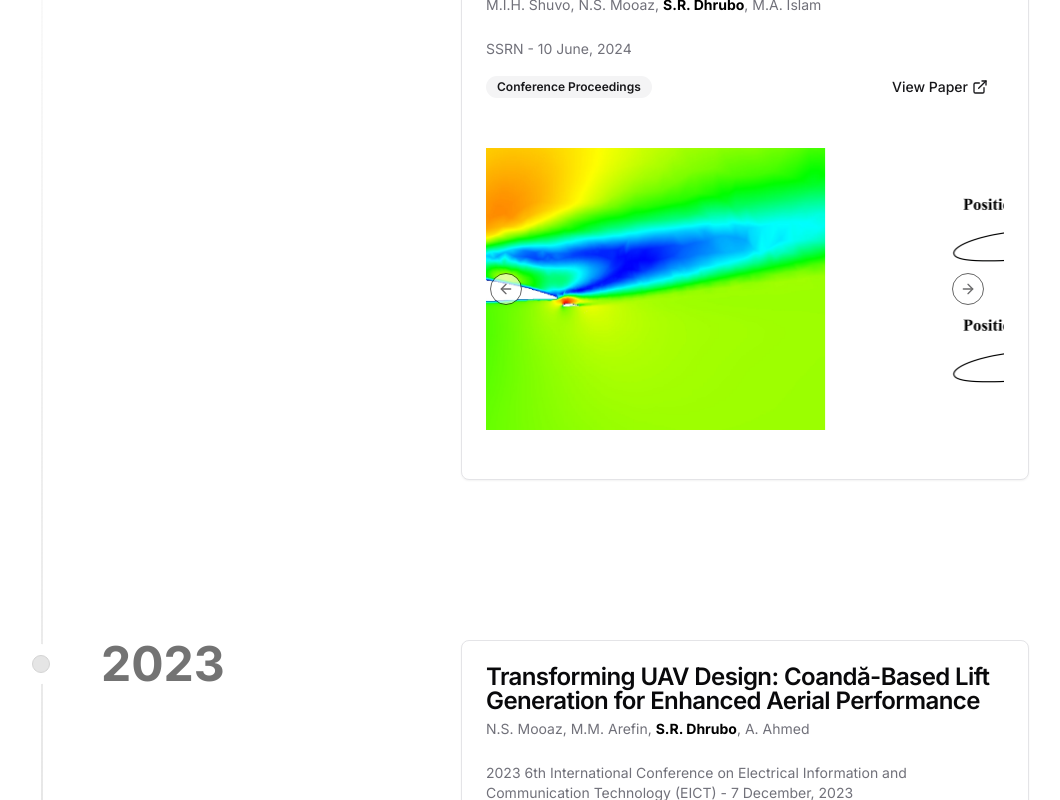
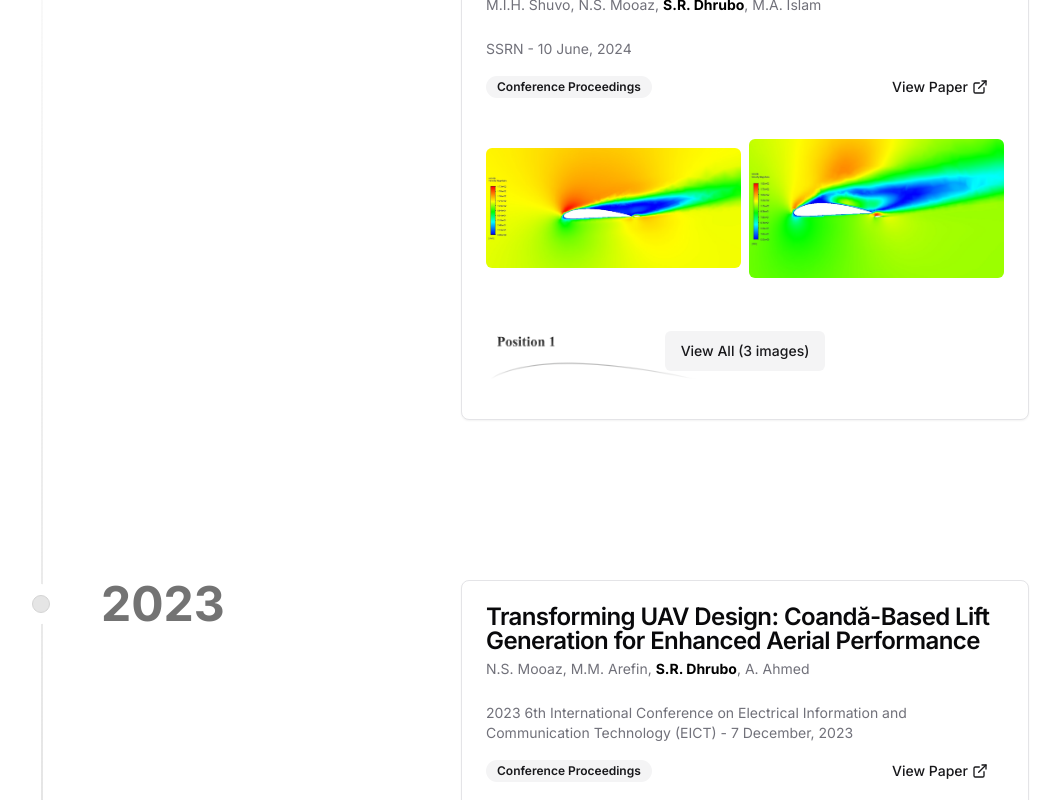
Before and after one commit to srdhrubo/srdhrubo, a Next.js app: page /publications in a window 1280 px wide. Shown: the part 540-1340 px from the top of the page, without its empty margins (107-1167 px from the left). Built offline with nearby package versions, Linux system fonts and the light colour scheme.

Commit message:
replaced image carousel with dialog content

```diff
--- a/src/app/(academic)/publications/publications.tsx
+++ b/src/app/(academic)/publications/publications.tsx
@@ -15,16 +15,10 @@ import dayjs from "dayjs";
 import { ExternalLink } from "lucide-react";
 import { paperInformation } from "@/lib/data";
 import { Paper } from "@/lib/type";
-import {
-  Carousel,
-  CarouselContent,
-  CarouselItem,
-  CarouselNext,
-  CarouselPrevious,
-} from "@/components/ui/carousel";
 import Image from "next/image";
 import React from "react";
 import Autoplay from "embla-carousel-autoplay";
+import { Dialog, DialogContent, DialogTrigger } from "@/components/ui/dialog";
 
 export default function PublicationSection() {
   const timelineData = timelineDataOrganizer();
@@ -120,47 +114,84 @@ const PaperCard = ({ paper }: { paper: Paper }) => {
             <Badge>{paper.status}</Badge>
           )}
         </div>
-        <div className="mt-8 mb-4">
-          {paper.images && paper.images.length > 0 && (
-            <div>
-              {paper.images.length === 1 ? (
+
+        {paper.images && (
+          <div className="relative h-60 overflow-hidden mt-8 mb-4">
+            <div
+              className={`grid ${
+                paper.images.length === 1 ? "grid-cols-1" : "grid-cols-2"
+              } gap-2`}
+            >
+              {paper.images.slice(0, 4).map((img, index) => (
+                <Dialog key={index}>
+                  <DialogTrigger asChild>
+                    <Button variant="ghost" className="p-0 h-auto">
                       <Image
-                  src={paper.images[0]}
-                  alt={`Image for ${paper.title}`}
-                  fill
-                  className="w-full h-auto rounded-lg object-contain"
+                        src={img}
+                        alt={`${paper.title} design ${index + 1}`}
+                        width={300}
+                        height={200}
+                        className="w-full h-auto object-cover rounded-md cursor-pointer"
                       />
-              ) : (
-                <Carousel
-                  className="w-full aspect-video max-w-2xl mx-auto"
-                  opts={{ loop: true, align: "center" }}
-                  plugins={[plugin.current]}
-                  onMouseEnter={plugin.current.stop}
-                  onMouseLeave={plugin.current.reset}
-                >
-                  <CarouselContent>
-                    {paper.images.map((image, index) => (
-                      <CarouselItem
-                        key={index}
-                        className="relative aspect-video"
-                      >
+                    </Button>
+                  </DialogTrigger>
+                  <DialogContent className="max-w-4xl max-h-screen overflow-y-auto">
+                    <div className="relative">
                       <Image
-                          src={image}
-                          alt={`Image ${index + 1} for ${paper.title}`}
-                          fill
-                          className="w-full h-auto rounded-lg object-contain pr-4"
-                          unoptimized={image.split(".").pop() === "gif"}
+                        src={img}
+                        alt={`${paper.title} design ${index + 1}`}
+                        width={1200}
+                        height={800}
+                        className="w-full h-auto object-contain"
                       />
-                      </CarouselItem>
+                    </div>
+                  </DialogContent>
+                </Dialog>
               ))}
-                  </CarouselContent>
-                  <CarouselPrevious className="left-1 opacity-60 border border-black" />
-                  <CarouselNext className="right-5 opacity-60 border border-black" />
-                </Carousel>
+            </div>
+            {paper.images.length > 2 && (
+              <div className="absolute bottom-0 left-0 right-0 bg-gradient-to-t from-background to-transparent h-12 flex items-end justify-center">
+                <Dialog>
+                  <DialogTrigger asChild>
+                    <Button variant="secondary" className="mb-2">
+                      View All ({paper.images.length} images)
+                    </Button>
+                  </DialogTrigger>
+                  <DialogContent className="max-w-4xl max-h-screen overflow-y-auto">
+                    <div className="grid grid-cols-2 md:grid-cols-3 gap-4">
+                      {paper.images.map((img, index) => (
+                        <Dialog key={index}>
+                          <DialogTrigger asChild>
+                            <Button variant="ghost" className="p-0 h-auto">
+                              <Image
+                                src={img}
+                                alt={`${paper.title} design ${index + 1}`}
+                                width={400}
+                                height={300}
+                                className="w-full h-auto object-cover rounded-md cursor-pointer"
+                              />
+                            </Button>
+                          </DialogTrigger>
+                          <DialogContent className="max-w-4xl max-h-screen overflow-y-auto">
+                            <div className="relative">
+                              <Image
+                                src={img}
+                                alt={`${paper.title} design ${index + 1}`}
+                                width={1200}
+                                height={800}
+                                className="w-full h-auto object-contain"
+                              />
+                            </div>
+                          </DialogContent>
+                        </Dialog>
+                      ))}
+                    </div>
+                  </DialogContent>
+                </Dialog>
+              </div>
             )}
           </div>
         )}
-        </div>
       </CardContent>
     </Card>
   );
```
Lines whose indentation alone changed are shown as unchanged.
